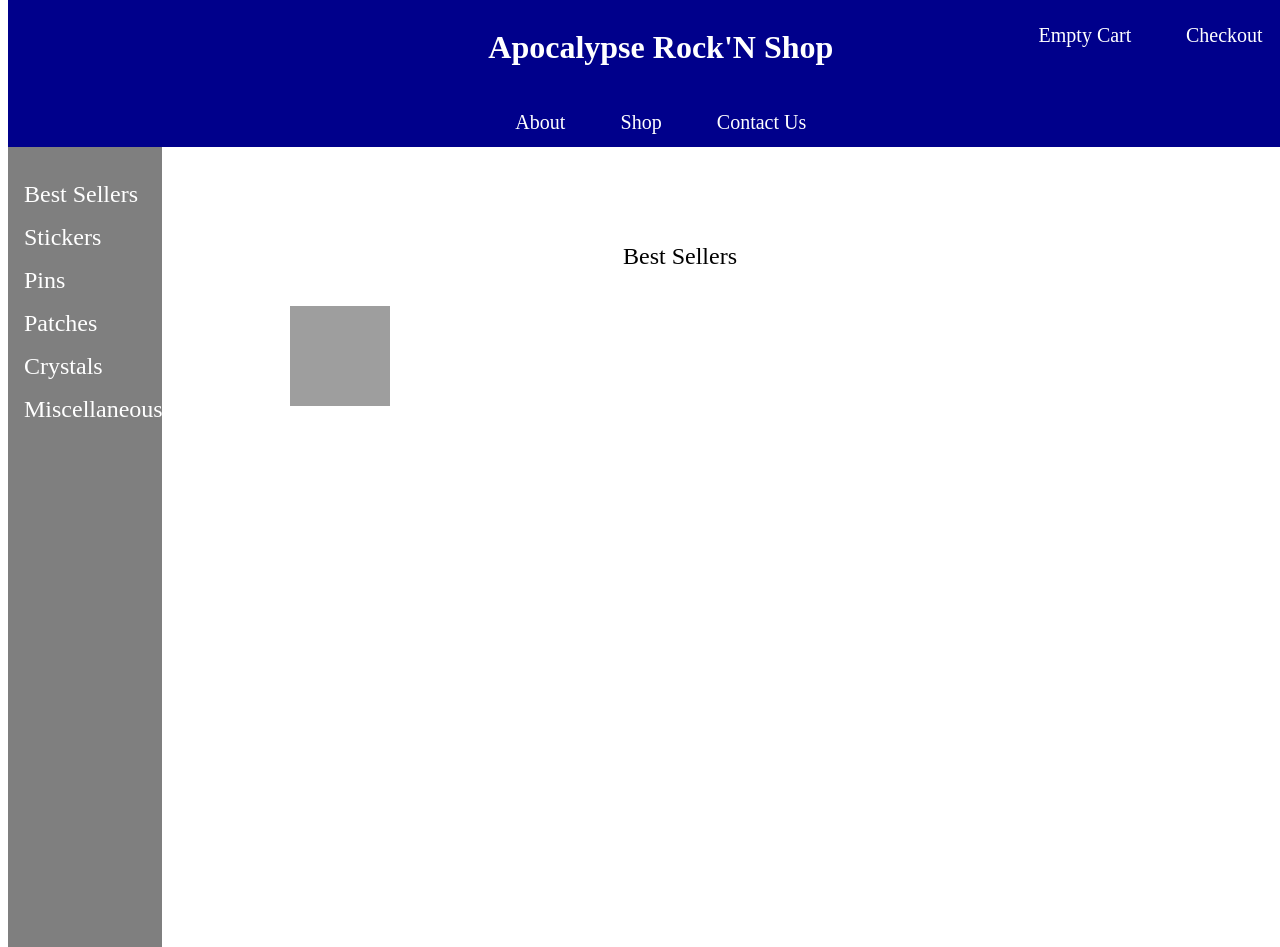
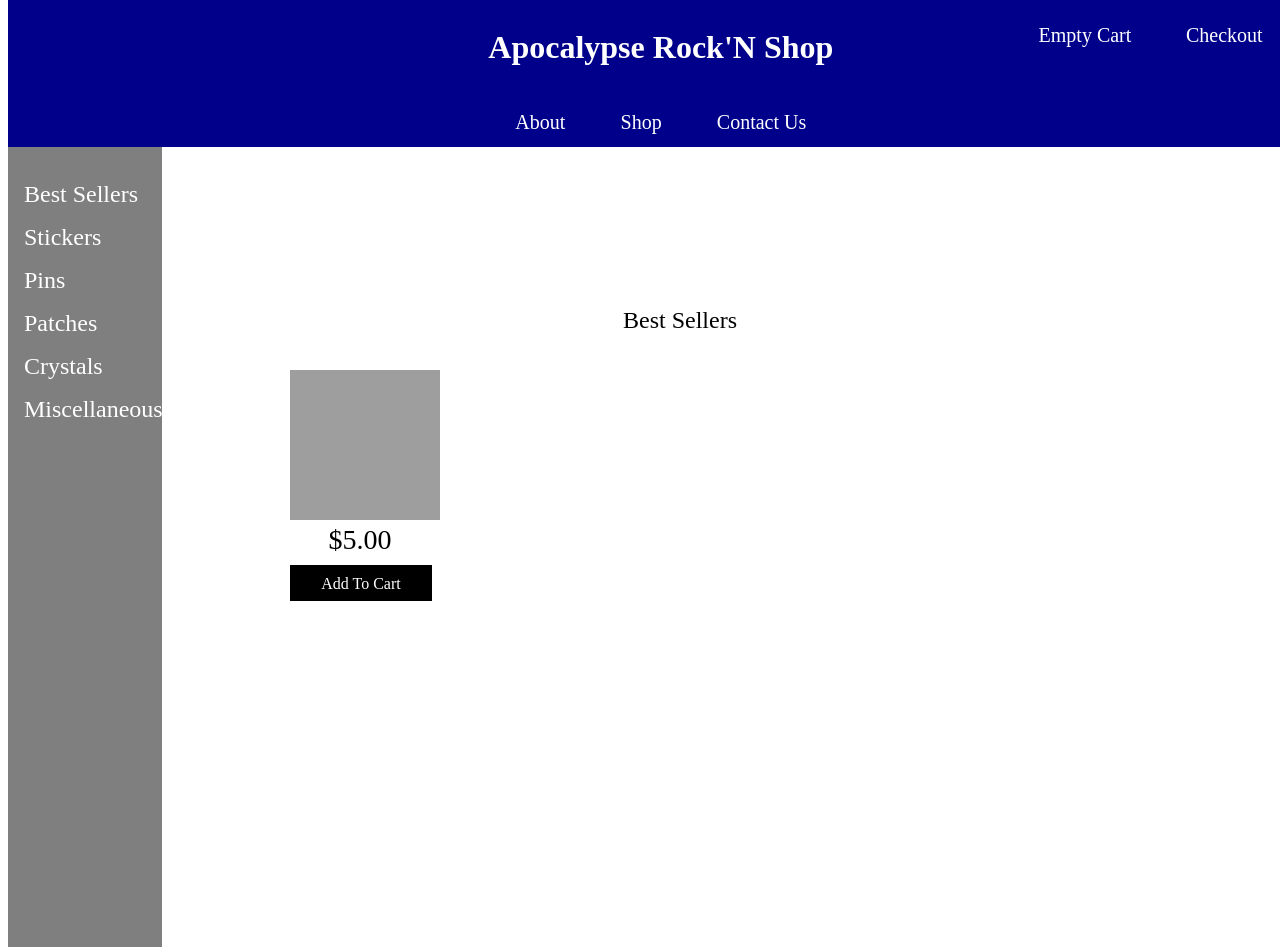
Before and after one commit to Sbollman011/ARS, a PHP site: page / in a window 1280 px wide. Run offline with PHP 8.4, Linux system fonts and the light colour scheme; some libraries are stand-ins or nearby versions; grey boxes are pictures that could not be loaded.

Commit message:
Add files via upload

```diff
--- a/Style.css
+++ b/Style.css
@@ -21,10 +21,17 @@ p {
     text-align: center;
     color: black;
     font-size: 150%;
-    margin-top: -55%;
     margin-left: 15%;
     margin-right: 10%;
+    margin-top: -50%;
 
+}
+
+pp {
+    text-align: center;
+    color: black;
+    font-size: 175%;
+    margin-left:4%;
 }
 
 p2 {
@@ -78,19 +85,12 @@ button2 {
 
 
 addToCart {
-    height: auto;
-    width: 100%;
     background: black;
-    background-size: contain;
-    background-position: center;
-    background-repeat: no-repeat;
     color: white;
-    padding: 1% 2%;
+    padding: 1% 3.25%;
     text-align: center;
     font-size: 100%;
-    position: relative;
-    left: -17%;
-    top: 35%;
+
 }
 
 emptyCart {
--- a/home.html
+++ b/home.html
@@ -41,10 +41,14 @@
     <p>Best Sellers</p>
 
     <div class="product">
-        <img src="deadHeadPatch1.jpg" height="100" width="100" />
-        <p>$5.00</p>
-        <addToCart style="margin:16px" onclick=addToCartC1()>Add To Cart</addToCart>
+        <img src="deadHeadPatch1.jpg" height="150" width="150" />
+        <br />
+        <pp>$5.00</pp>
+        <br />
+        <br />
+        <addToCart onclick=addToCartC1()>Add To Cart</addToCart>
     </div>
+
 
 
 
```
